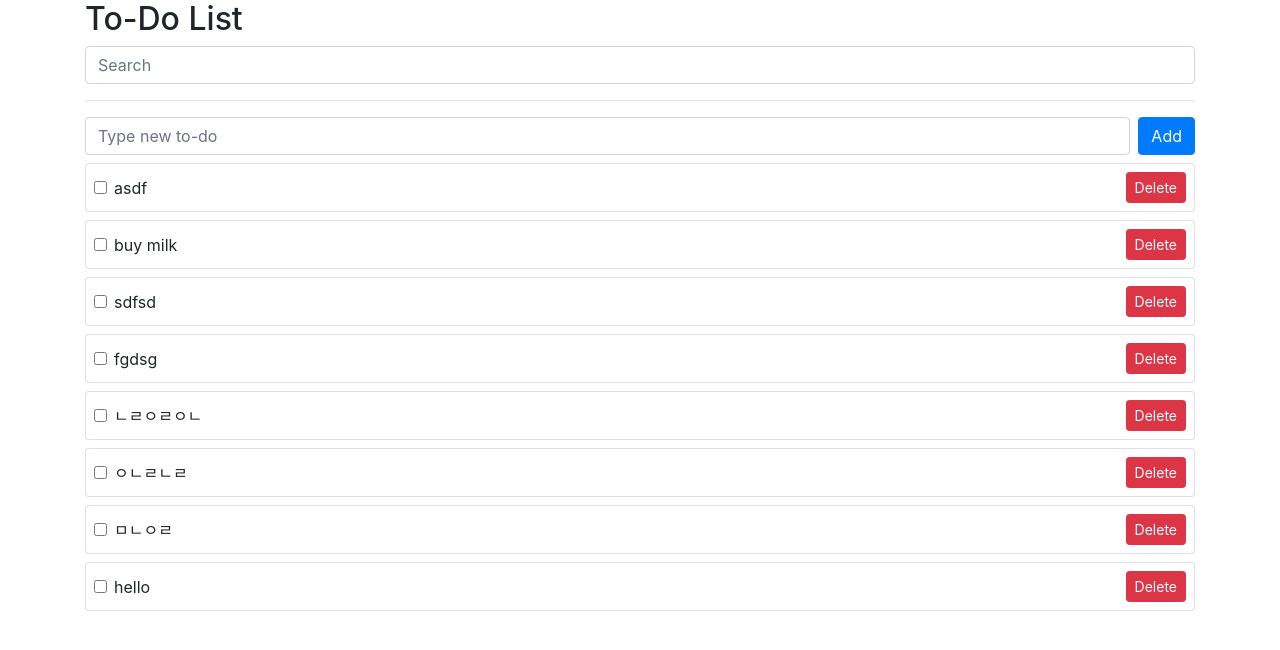
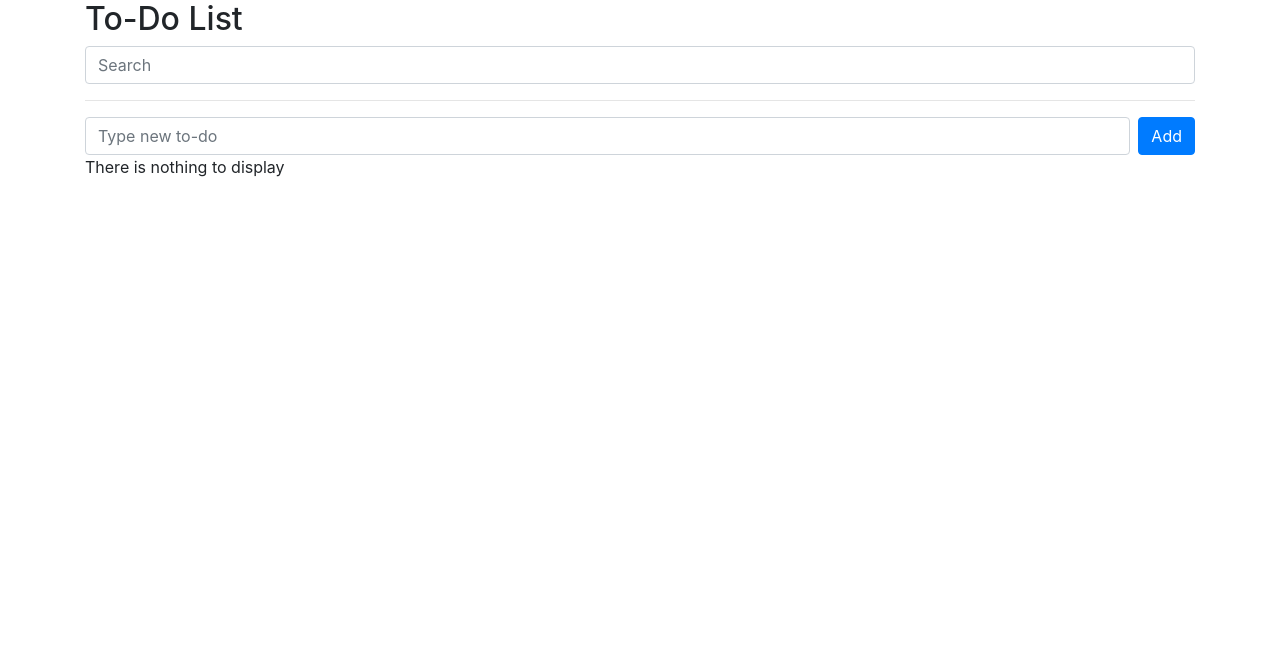
Before and after one commit to BelleHan/vue3-study, a Vue app: page / in a window 1280 px wide. Shown: the top 650 px of the page. Built offline with nearby package versions, Linux system fonts and the light colour scheme; data requests are answered from the project's data file.

Commit message:
30 To-Do db에서 삭제하기

```diff
--- a/db.json
+++ b/db.json
@@ -1,44 +1,3 @@
 {
-  "todos": [
-    {
-      "subject": "asdf",
-      "completed": false,
-      "id": 1
-    },
-    {
-      "subject": "buy milk",
-      "completed": false,
-      "id": 2
-    },
-    {
-      "subject": "sdfsd",
-      "completed": false,
-      "id": 3
-    },
-    {
-      "subject": "fgdsg",
-      "completed": false,
-      "id": 4
-    },
-    {
-      "subject": "ㄴㄹㅇㄹㅇㄴ",
-      "completed": false,
-      "id": 5
-    },
-    {
-      "subject": "ㅇㄴㄹㄴㄹ",
-      "completed": false,
-      "id": 6
-    },
-    {
-      "subject": "ㅁㄴㅇㄹ",
-      "completed": false,
-      "id": 7
-    },
-    {
-      "subject": "hello",
-      "completed": false,
-      "id": 8
-    }
-  ]
+  "todos": []
 }
--- a/src/App.vue
+++ b/src/App.vue
@@ -65,8 +65,17 @@
       }
     };
 
-    const deleteTodo = (index) => {
-      todos.value.splice(index, 1);
+    const deleteTodo = async (index) => {
+      error.value = '';
+      const id = todos.value[index].id;
+      try {
+        await axios.delete('http://localhost:3000/todos/' + id);
+        todos.value.splice(index, 1);
+      } catch (err) {
+        console.log(err);
+        error.value = 'Something went wrong.';
+      }
+
     };
 
     const toggleTodo = (index) => {
```
